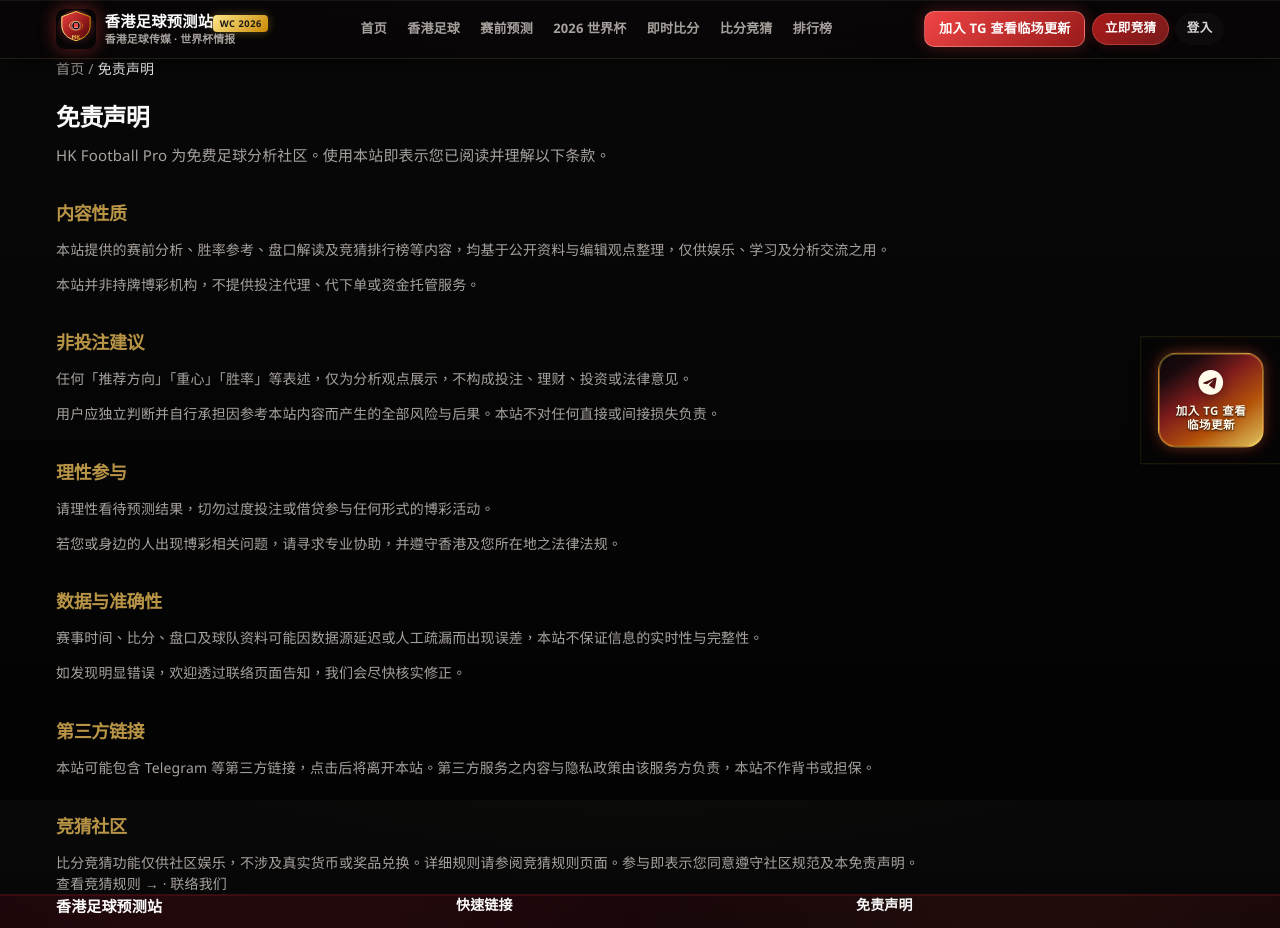
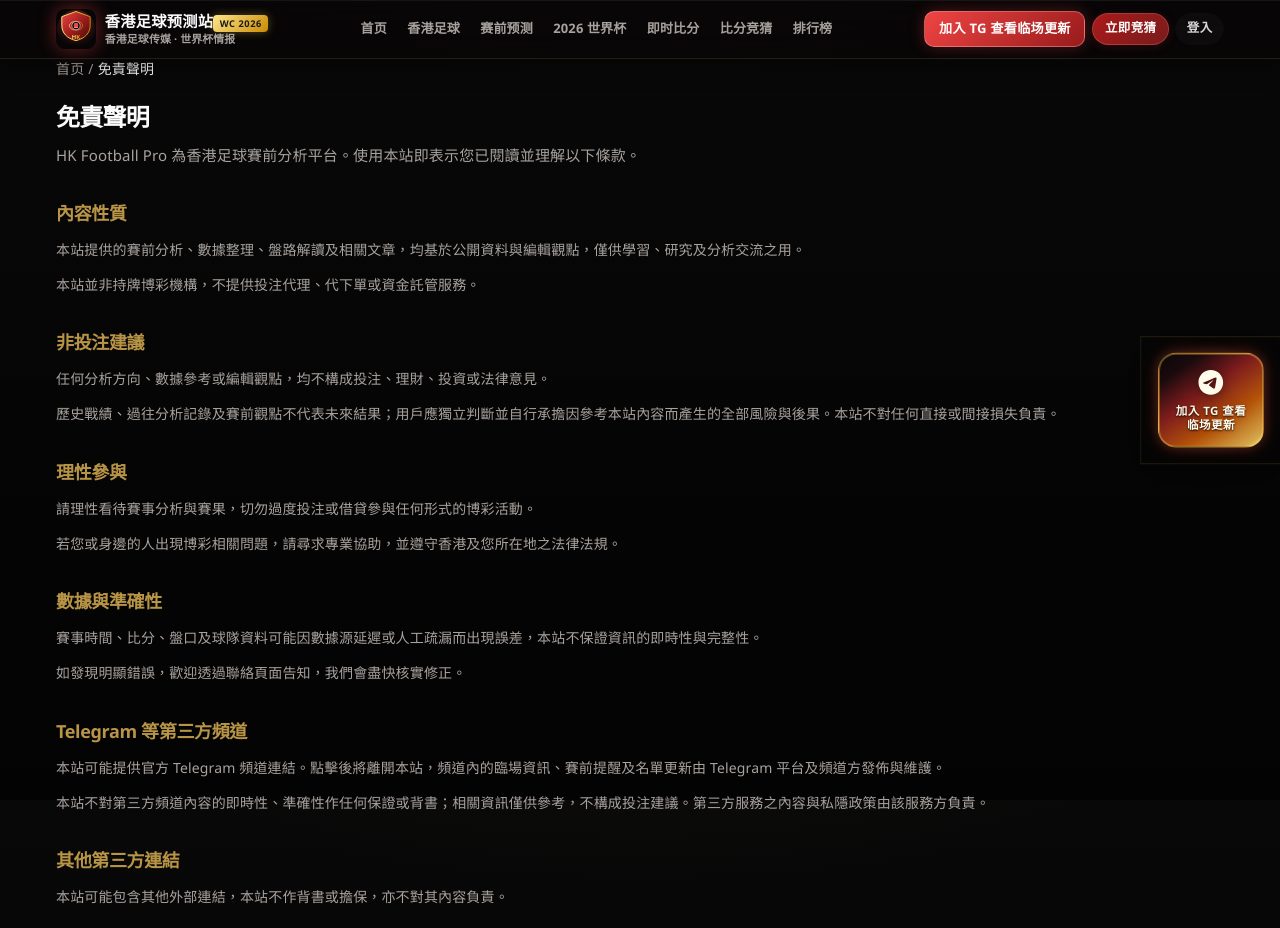
Before and after one commit to mingu3038-png/hkfootballpro, a Next.js app: page /disclaimer in a window 1280 px wide. Shown: the top 928 px of the page. Built offline with nearby package versions, Linux system fonts and the light colour scheme; no server answers.

Commit message:
Improve trust page copy and metadata
Co-authored-by: Cursor <cursoragent@cursor.com>

```diff
--- a/src/app/about/page.tsx
+++ b/src/app/about/page.tsx
@@ -1,43 +1,72 @@
+import Link from 'next/link';
 import { InfoPageLayout } from '@/components/layout/InfoPageLayout';
 import { buildStaticMetadata } from '@/lib/seo/build-metadata';
 import { siteConfig } from '@/config/site';
 import type { Metadata } from 'next';
 
+const ABOUT_TITLE = '關於我們｜香港足球賽前分析';
+const ABOUT_DESCRIPTION =
+  'HK Football Pro 是香港足球賽前分析平台，提供港超、港隊及國際賽事數據整理與盤路觀察。內容僅供賽前分析參考，不構成投注建議，請理性參與。';
+
 export const metadata: Metadata = buildStaticMetadata(
-  '关于我们',
-  `${siteConfig.seoSiteName} 是香港足球及国际赛事分析社区，提供赛前分析、即时比分与免费竞猜，内容仅供娱乐及分析参考。`,
-  '/about'
+  '關於我們',
+  ABOUT_DESCRIPTION,
+  '/about',
+  ABOUT_TITLE
 );
 
 export default function AboutPage() {
   return (
+    <>
       <InfoPageLayout
-      title="关于我们"
-      breadcrumb={[{ label: '关于我们' }]}
-      intro={`${siteConfig.seoSiteName}（${siteConfig.nameZh}）是一个面向香港波友及华语足球爱好者的免费分析社区。我们专注港超、港队及国际大赛的赛前资讯整理，帮助用户更快了解赛事背景与数据参考。`}
+        title="關於我們"
+        breadcrumb={[{ label: '關於我們' }]}
+        intro={`${siteConfig.seoSiteName}（${siteConfig.nameZh}）是香港足球賽前分析平台，面向香港波友及華語足球愛好者。我們整理港超、港隊及國際大賽的賽前數據、盤路觀察與編輯觀點，協助讀者更快掌握賽事背景與分析參考。`}
         sections={[
           {
-          heading: '我们提供什么',
+            heading: '我們提供什麼',
             paragraphs: [
-            '港超、港队及国际足球赛事的赛前分析与数据整理；',
-            '即时比分入口与热门赛事专题（包括 2026 世界杯专区）；',
-            '免费比分竞猜社区与排行榜，供波友交流娱乐。',
+              '港超、港隊及國際足球賽事的賽前數據整理、盤路觀察與編輯分析；',
+              '即時比分入口、香港足球中心及國際大賽專題（包括 2026 世界盃專區）；',
+              '賽前分析文章與賽程資訊，方便查閱各類賽事背景。',
             ],
           },
           {
-          heading: '我们的立场',
+            heading: '內容如何產出',
             paragraphs: [
-            '本站所有内容基于公开数据与编辑分析，仅供娱乐及研究参考，不构成任何投注、理财或法律建议。',
-            '我们鼓励理性参与、量力而行，并提醒用户遵守所在地法律法规。',
+              '數據來源：賽程、比分、積分榜及球隊基本資料主要來自公開資訊，並按賽前窗口整理更新；',
+              '編輯流程：編輯團隊結合近況、對賽往績及盤路變化撰寫觀點，發佈前會核對賽程與隊名等基礎資料；',
+              '更新節奏：港超及港隊相關內容按賽程與集訓動態更新，國際賽分析按賽前日程發佈。',
             ],
           },
           {
-          heading: '联系方式',
+            heading: '我們的立場',
             paragraphs: [
-            `如有内容纠错、合作或版权事宜，请透过联络页面或电邮 ${siteConfig.contactEmail} 与我们沟通。`,
+              '本站所有內容基於公開資料與編輯觀點，僅供賽前分析、學習及交流參考，不構成任何投注、理財或法律建議。',
+              '足球賽事存在不確定性，過往數據及分析觀點不代表未來結果；請理性參與、量力而為，並遵守所在地法律法規。',
+              '完整免責條款請參閱免責聲明頁面。',
+            ],
+          },
+          {
+            heading: '聯絡方式',
+            paragraphs: [
+              `如有內容糾錯、合作或版權事宜，請透過聯絡頁面或電郵 ${siteConfig.contactEmail} 與我們溝通。`,
+              '如需接收臨場資訊、港超賽前提醒及港隊名單更新，可加入官方 Telegram 頻道（詳見聯絡我們頁面）。',
             ],
           },
         ]}
       />
+      <div className="container max-w-3xl pb-8 -mt-4">
+        <p className="text-sm text-[var(--text-muted)]">
+          <Link href="/disclaimer" className="text-[var(--accent)] hover:underline">
+            查看免責聲明 →
+          </Link>
+          {' · '}
+          <Link href="/contact" className="text-[var(--accent)] hover:underline">
+            聯絡我們
+          </Link>
+        </p>
+      </div>
+    </>
   );
 }
--- a/src/app/contact/page.tsx
+++ b/src/app/contact/page.tsx
@@ -1,45 +1,73 @@
+import Link from 'next/link';
 import { InfoPageLayout } from '@/components/layout/InfoPageLayout';
 import { buildStaticMetadata } from '@/lib/seo/build-metadata';
 import { resolveTelegramUrl } from '@/lib/telegram';
 import { siteConfig } from '@/config/site';
 import type { Metadata } from 'next';
 
+const CONTACT_TITLE = '聯絡我們｜香港足球分析站';
+const CONTACT_DESCRIPTION =
+  '聯絡香港足球分析站：港超、港隊賽前分析相關查詢、內容糾錯與客服電郵。可加入 Telegram 接收臨場資訊、港超賽前提醒及港隊名單更新，請理性參與，不構成投注建議。';
+
 export const metadata: Metadata = buildStaticMetadata(
-  '联络我们',
-  `联系 ${siteConfig.seoSiteName}：内容纠错、合作查询与客服电邮。`,
-  '/contact'
+  '聯絡我們',
+  CONTACT_DESCRIPTION,
+  '/contact',
+  CONTACT_TITLE
 );
 
 export default function ContactPage() {
   const tgUrl = resolveTelegramUrl();
 
   return (
+    <>
       <InfoPageLayout
-      title="联络我们"
-      breadcrumb={[{ label: '联络我们' }]}
-      intro="欢迎就内容纠错、合作推广或一般查询与我们联系。我们通常会在 2–3 个工作日内回复电邮。"
+        title="聯絡我們"
+        breadcrumb={[{ label: '聯絡我們' }]}
+        intro="歡迎就港超、港隊及國際賽賽前分析相關問題、內容糾錯或一般查詢與我們聯絡。我們通常會在 2–3 個工作天內回覆電郵。"
         sections={[
           {
-          heading: '电邮',
+            heading: '電郵',
             paragraphs: [
-            `一般查询：${siteConfig.contactEmail}`,
-            '请在邮件中注明页面链接与问题描述，以便我们更快处理。',
+              `一般查詢：${siteConfig.contactEmail}`,
+              '請在郵件中註明頁面連結與問題描述，以便我們更快處理。',
             ],
           },
           {
-          heading: 'Telegram 频道',
+            heading: 'Telegram 頻道',
             paragraphs: [
-            '如需接收临场更新与赛前分析提醒，可加入官方 TG 频道。',
-            `频道链接：${tgUrl}`,
+              '加入官方 TG 頻道，可接收臨場資訊、港超賽前提醒、港隊名單更新及焦點賽事動態。',
+              '頻道內容由 Telegram 平台及頻道方發佈，本站不保證其即時性與準確性；僅供參考，不構成投注建議。',
             ],
           },
           {
-          heading: '相关页面',
+            heading: '相關頁面',
             paragraphs: [
-            '提交问题前，建议先查阅免责声明与竞猜规则，了解本站内容性质及社区规范。',
+              '提交問題前，建議先查閱免責聲明，了解本站賽前分析內容性質及使用限制。',
             ],
           },
         ]}
       />
+      <div className="container max-w-3xl pb-8 -mt-4">
+        <p className="text-sm text-[var(--text-muted)]">
+          <a
+            href={tgUrl}
+            target="_blank"
+            rel="noopener noreferrer"
+            className="text-[var(--accent)] hover:underline"
+          >
+            加入 Telegram 頻道 →
+          </a>
+          {' · '}
+          <Link href="/disclaimer" className="text-[var(--accent)] hover:underline">
+            免責聲明
+          </Link>
+          {' · '}
+          <Link href="/predict/rules" className="text-[var(--accent)] hover:underline">
+            競猜規則
+          </Link>
+        </p>
+      </div>
+    </>
   );
 }
--- a/src/app/disclaimer/page.tsx
+++ b/src/app/disclaimer/page.tsx
@@ -4,58 +4,70 @@ import { buildStaticMetadata } from '@/lib/seo/build-metadata';
 import { siteConfig } from '@/config/site';
 import type { Metadata } from 'next';
 
+const DISCLAIMER_TITLE = '免責聲明｜香港足球分析';
+const DISCLAIMER_DESCRIPTION =
+  '香港足球分析免責聲明：港超、港隊及國際賽賽前分析內容僅供參考，不構成投注建議。歷史記錄不代表未來結果，請理性參與並遵守當地法規。';
+
 export const metadata: Metadata = buildStaticMetadata(
-  '免责声明',
-  `${siteConfig.seoSiteName} 免责声明：预测内容仅供娱乐及分析参考，不构成投注建议。请理性参与，遵守当地法规。`,
-  '/disclaimer'
+  '免責聲明',
+  DISCLAIMER_DESCRIPTION,
+  '/disclaimer',
+  DISCLAIMER_TITLE
 );
 
 export default function DisclaimerPage() {
   return (
     <>
       <InfoPageLayout
-        title="免责声明"
-        breadcrumb={[{ label: '免责声明' }]}
-        intro={`${siteConfig.seoSiteName} 为免费足球分析社区。使用本站即表示您已阅读并理解以下条款。`}
+        title="免責聲明"
+        breadcrumb={[{ label: '免責聲明' }]}
+        intro={`${siteConfig.seoSiteName} 為香港足球賽前分析平台。使用本站即表示您已閱讀並理解以下條款。`}
         sections={[
           {
-            heading: '内容性质',
+            heading: '內容性質',
             paragraphs: [
-              '本站提供的赛前分析、胜率参考、盘口解读及竞猜排行榜等内容，均基于公开资料与编辑观点整理，仅供娱乐、学习及分析交流之用。',
-              '本站并非持牌博彩机构，不提供投注代理、代下单或资金托管服务。',
+              '本站提供的賽前分析、數據整理、盤路解讀及相關文章，均基於公開資料與編輯觀點，僅供學習、研究及分析交流之用。',
+              '本站並非持牌博彩機構，不提供投注代理、代下單或資金託管服務。',
             ],
           },
           {
-            heading: '非投注建议',
+            heading: '非投注建議',
             paragraphs: [
-              '任何「推荐方向」「重心」「胜率」等表述，仅为分析观点展示，不构成投注、理财、投资或法律意见。',
-              '用户应独立判断并自行承担因参考本站内容而产生的全部风险与后果。本站不对任何直接或间接损失负责。',
+              '任何分析方向、數據參考或編輯觀點，均不構成投注、理財、投資或法律意見。',
+              '歷史戰績、過往分析記錄及賽前觀點不代表未來結果；用戶應獨立判斷並自行承擔因參考本站內容而產生的全部風險與後果。本站不對任何直接或間接損失負責。',
             ],
           },
           {
-            heading: '理性参与',
+            heading: '理性參與',
             paragraphs: [
-              '请理性看待预测结果，切勿过度投注或借贷参与任何形式的博彩活动。',
-              '若您或身边的人出现博彩相关问题，请寻求专业协助，并遵守香港及您所在地之法律法规。',
+              '請理性看待賽事分析與賽果，切勿過度投注或借貸參與任何形式的博彩活動。',
+              '若您或身邊的人出現博彩相關問題，請尋求專業協助，並遵守香港及您所在地之法律法規。',
             ],
           },
           {
-            heading: '数据与准确性',
+            heading: '數據與準確性',
             paragraphs: [
-              '赛事时间、比分、盘口及球队资料可能因数据源延迟或人工疏漏而出现误差，本站不保证信息的实时性与完整性。',
-              '如发现明显错误，欢迎透过联络页面告知，我们会尽快核实修正。',
+              '賽事時間、比分、盤口及球隊資料可能因數據源延遲或人工疏漏而出現誤差，本站不保證資訊的即時性與完整性。',
+              '如發現明顯錯誤，歡迎透過聯絡頁面告知，我們會盡快核實修正。',
             ],
           },
           {
-            heading: '第三方链接',
+            heading: 'Telegram 等第三方頻道',
             paragraphs: [
-              '本站可能包含 Telegram 等第三方链接，点击后将离开本站。第三方服务之内容与隐私政策由该服务方负责，本站不作背书或担保。',
+              '本站可能提供官方 Telegram 頻道連結。點擊後將離開本站，頻道內的臨場資訊、賽前提醒及名單更新由 Telegram 平台及頻道方發佈與維護。',
+              '本站不對第三方頻道內容的即時性、準確性作任何保證或背書；相關資訊僅供參考，不構成投注建議。第三方服務之內容與私隱政策由該服務方負責。',
             ],
           },
           {
-            heading: '竞猜社区',
+            heading: '其他第三方連結',
             paragraphs: [
-              '比分竞猜功能仅供社区娱乐，不涉及真实货币或奖品兑换。详细规则请参阅竞猜规则页面。参与即表示您同意遵守社区规范及本免责声明。',
+              '本站可能包含其他外部連結，本站不作背書或擔保，亦不對其內容負責。',
+            ],
+          },
+          {
+            heading: '社區功能',
+            paragraphs: [
+              '比分競猜等社區功能僅供娛樂交流，不涉及真實貨幣或獎品兌換。詳細規則請參閱競猜規則頁面。參與即表示您同意遵守社區規範及本免責聲明。',
             ],
           },
         ]}
@@ -63,11 +75,11 @@ export default function DisclaimerPage() {
       <div className="container max-w-3xl pb-8 -mt-4">
         <p className="text-sm text-[var(--text-muted)]">
           <Link href="/predict/rules" className="text-[var(--accent)] hover:underline">
-            查看竞猜规则 →
+            查看競猜規則 →
           </Link>
           {' · '}
           <Link href="/contact" className="text-[var(--accent)] hover:underline">
-            联络我们
+            聯絡我們
           </Link>
         </p>
       </div>
```
Also changed, not shown: src/lib/seo/build-metadata.ts (+16 -4 lines). Lines whose indentation alone changed are shown as unchanged.
